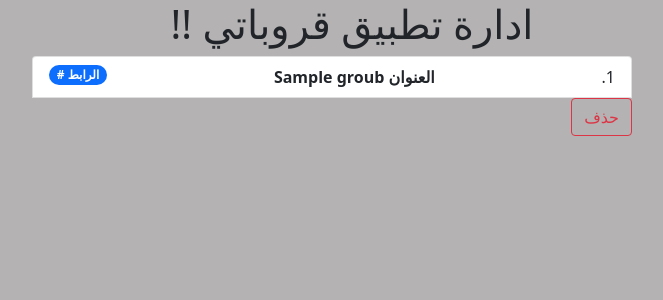
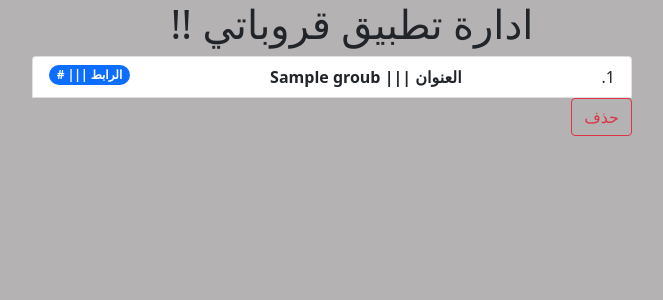
Before and after one commit to zinon-software/kinglink-django, a Django app: page / in a window 1280 px wide. Shown: the top 300 px of the page, without its empty margins (288-951 px from the left). Run offline with Django 3.2, Linux system fonts and the light colour scheme; a user stored in the database is signed in; tables that the repository leaves empty hold one stand-in row (values such as "Sample post"); some libraries are stand-ins or nearby versions.

Commit message:
update index html

```diff
--- a/whatsApp/templates/index.html
+++ b/whatsApp/templates/index.html
@@ -41,8 +41,8 @@
             {% for item in groups %}
             <ol class="list-group list-group-numbered">
                 <li class="list-group-item d-flex justify-content-between align-items-start">
-                    <div class="fw-bold"> العنوان {{item.name}}</div>
-                    <span class="badge bg-primary rounded-pill"> الرابط {{item.link}}</span>
+                    <div class="fw-bold"> العنوان ||| {{item.name}}</div>
+                    <span class="badge bg-primary rounded-pill"> الرابط ||| {{item.link}}</span>
                 </li>
                 <div class="fw-bold">
 
```
